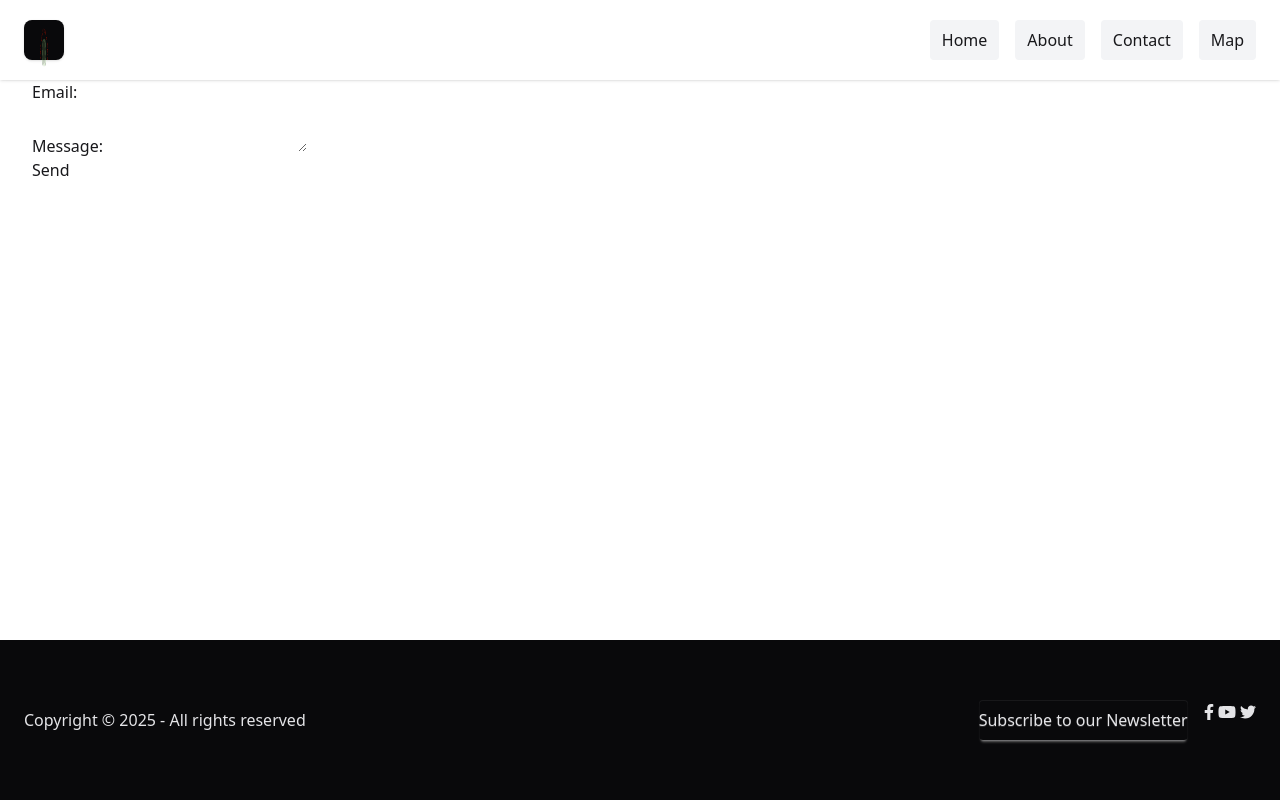
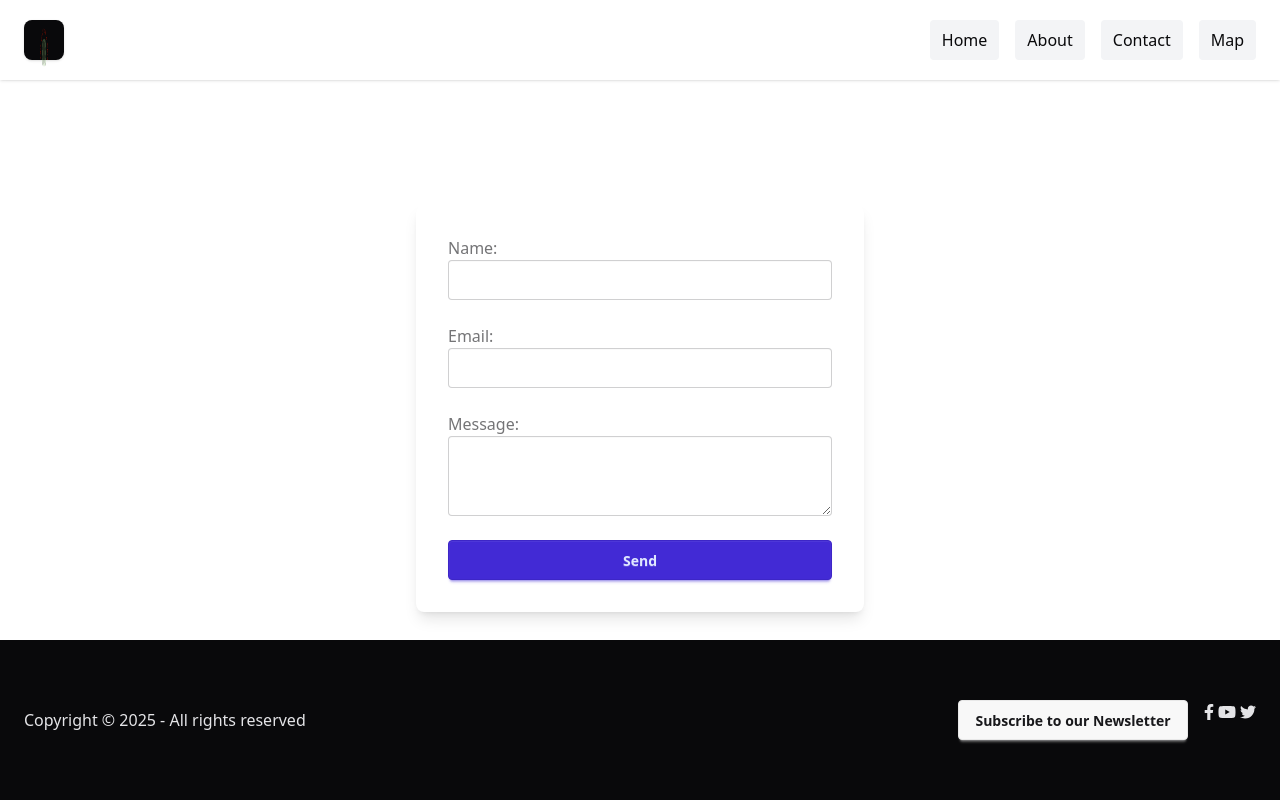
Before and after one commit to ByteNadeem/Deanery, a Django app: page /contact/ in a window 1280 px wide. Run offline with Django 5.2, Linux system fonts and the light colour scheme; style sheets or scripts are compiled from the project's sources; some libraries are stand-ins or nearby versions.

Commit message:
Add: contact: form layout, style; Add: base.html template: comment out Tailwind CSS tag

```diff
--- a/home/templates/home/contact.html
+++ b/home/templates/home/contact.html
@@ -1,21 +1,49 @@
 {% extends "base.html" %} {% load static %} {% block content %}
-<div class="container mx-auto p-8">
-    <h1>Contact Us</h1>
-    <form method="post" action="{% url 'contact' %}">
+<div
+    class="flex flex-col items-center justify-center min-h-[70vh] px-4 py-8 mx-auto"
+>
+    <p class="text-lg text-white text-center m-6 pt-8">
+        We'd love to hear from you! Send us a message if you have any general
+        questions or information not available through your church and we will
+        do our best to help!
+    </p>
+    <h1 class="text-3xl font-bold text-white text-center">Contact Us</h1>
+    <form
+        method="post"
+        action="{% url 'contact' %}"
+        class="bg-base-100 shadow-lg rounded-lg p-8 w-full max-w-md flex flex-col gap-6"
+    >
         {% csrf_token %}
-        <div>
-            <label for="name">Name:</label>
-            <input type="text" id="name" name="name" required />
+        <div class="form-control">
+            <label for="name" class="label font-medium">Name:</label>
+            <input
+                type="text"
+                id="name"
+                name="name"
+                class="input input-bordered w-full"
+                required
+            />
         </div>
-        <div>
-            <label for="email">Email:</label>
-            <input type="email" id="email" name="email" required />
+        <div class="form-control">
+            <label for="email" class="label font-medium">Email:</label>
+            <input
+                type="email"
+                id="email"
+                name="email"
+                class="input input-bordered w-full"
+                required
+            />
         </div>
-        <div>
-            <label for="message">Message:</label>
-            <textarea id="message" name="message" required></textarea>
+        <div class="form-control">
+            <label for="message" class="label font-medium">Message:</label>
+            <textarea
+                id="message"
+                name="message"
+                class="textarea textarea-bordered w-full"
+                required
+            ></textarea>
         </div>
-        <button type="submit">Send</button>
+        <button type="submit" class="btn btn-primary w-full">Send</button>
     </form>
 </div>
 {% endblock %}
--- a/theme/static_src/src/input.css
+++ b/theme/static_src/src/input.css
@@ -10,3 +10,5 @@
   * the scope of this path.
   */
 @source "../../../**/*.{html,py,js}";
+@source "../../../../templates/**/*.{html,py,js}";
+@source "../src/**/*.{html,py,js}";
--- a/theme/templates/base.html
+++ b/theme/templates/base.html
@@ -6,7 +6,7 @@
         <meta charset="UTF-8" />
         <meta name="viewport" content="width=device-width, initial-scale=1.0" />
         <meta http-equiv="X-UA-Compatible" content="ie=edge" />
-        {% tailwind_css %}
+        {% comment %} {% tailwind_css %} {% endcomment %}
         <link rel="stylesheet" href="{% static 'css/dist/output.css' %}" />
     </head>
     <body class="min-h-screen flex flex-col">
```
